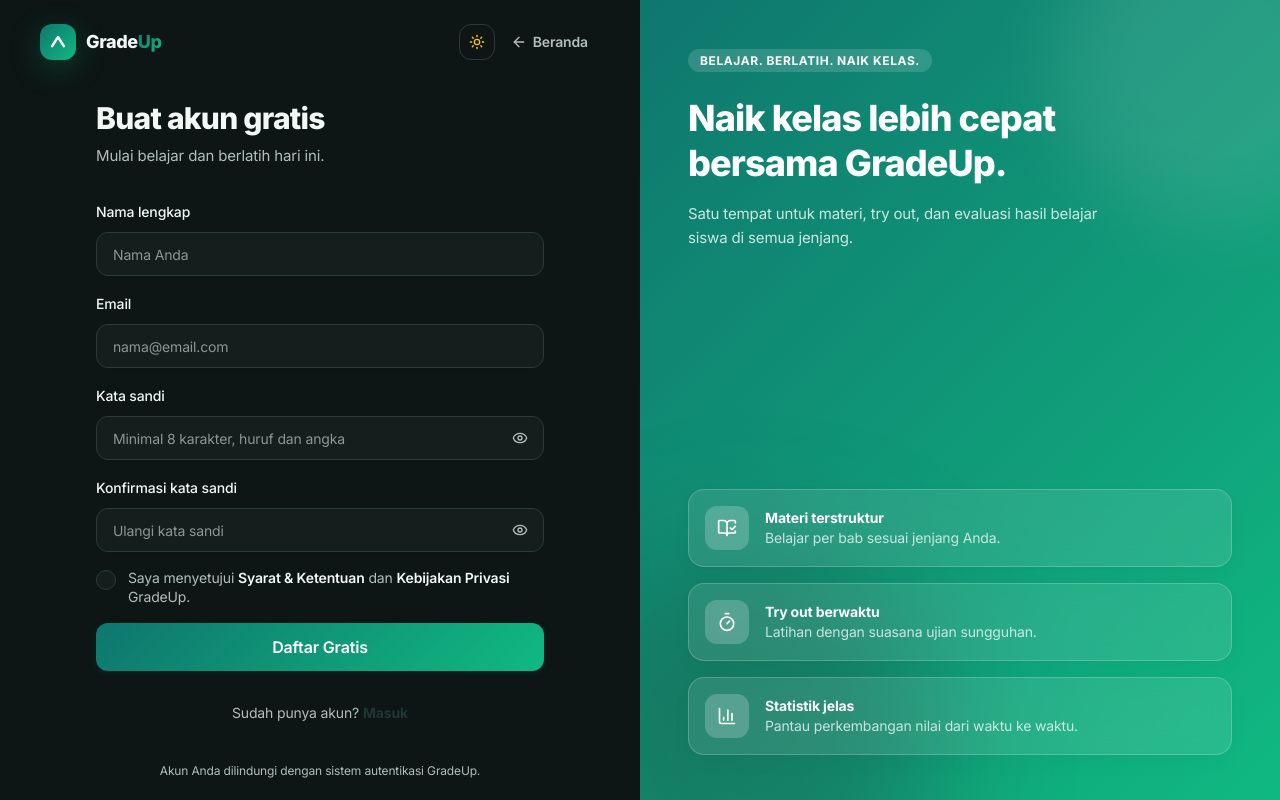
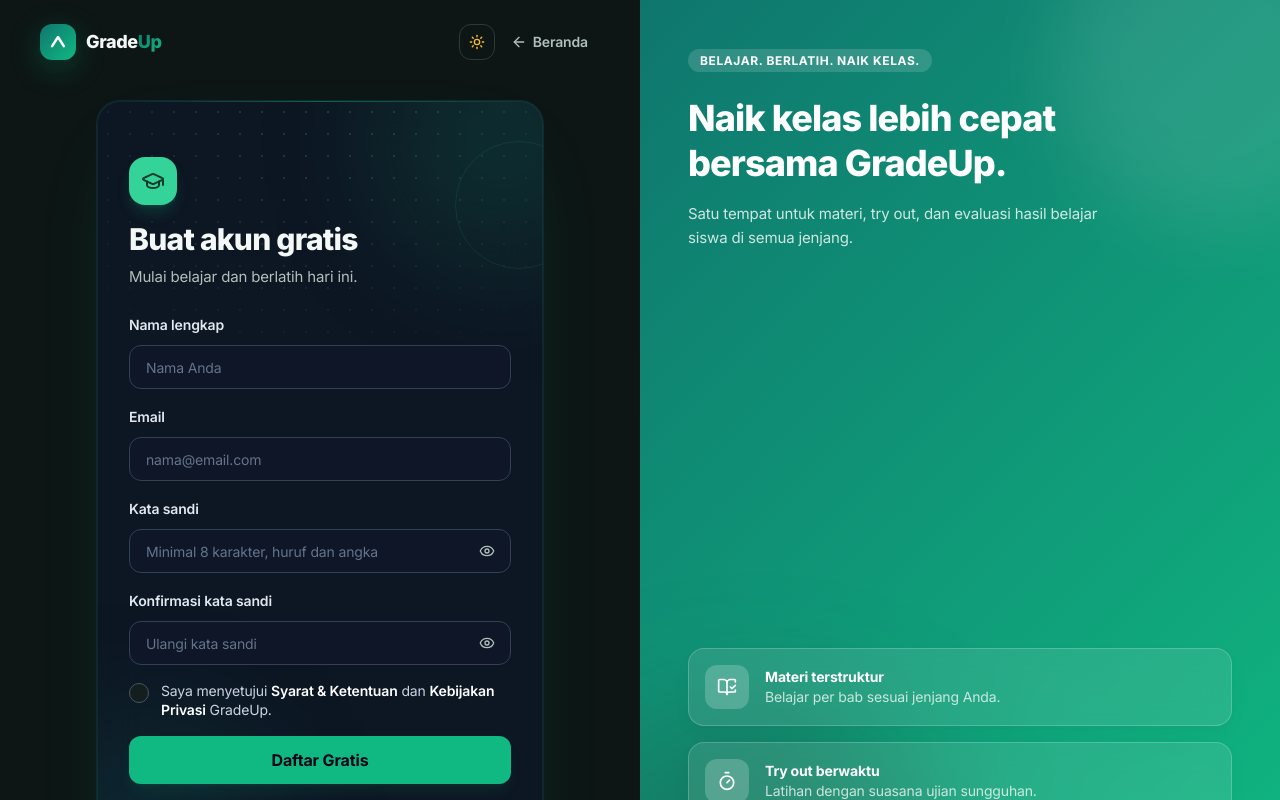
Before and after one commit to Hazeli-dev/GradeUpV2, a React (Vite) app: page /register in a window 1280 px wide. Shown: the top 800 px of the page. Built offline with nearby package versions, Linux system fonts and the light colour scheme; no server answers.

Commit message:
Update register-page.tsx

```diff
--- a/src/pages/auth/register-page.tsx
+++ b/src/pages/auth/register-page.tsx
@@ -1,7 +1,6 @@
-
 import { useState, type FormEvent, type ChangeEvent } from "react";
 import { Link, useNavigate, useSearchParams } from "react-router-dom";
-import { Loader2 } from "lucide-react";
+import { GraduationCap, Loader2 } from "lucide-react";
 import { toast } from "sonner";
 
 import { Button } from "@/components/ui/button";
@@ -22,6 +21,26 @@ import { isValidEmail } from "@/utils/format";
 type Errors = Partial<
   Record<"name" | "email" | "password" | "confirm" | "terms", string>
 >;
+
+/* ------------------------------------------------------------------ */
+/* Token gaya (disamakan dengan HomePage dan LoginPage)                */
+/* ------------------------------------------------------------------ */
+
+const linkText =
+  "font-semibold text-teal-700 transition-colors duration-300 hover:text-teal-800 hover:underline dark:text-emerald-400 dark:hover:text-emerald-300";
+
+const labelText = "text-sm font-semibold text-slate-700 dark:text-slate-200";
+
+/**
+ * Gaya untuk semua <input> di dalam form, termasuk input di dalam
+ * komponen PasswordInput, tanpa perlu mengubah komponen bersama.
+ * Kondisi aria-invalid sengaja dikecualikan agar state error tetap terlihat.
+ */
+const fieldStyles =
+  "[&_input]:h-11 [&_input]:rounded-xl [&_input]:border-slate-200 [&_input]:bg-white/80 [&_input]:text-sm [&_input]:text-slate-900 [&_input]:transition-all [&_input]:duration-300 [&_input]:placeholder:text-slate-400 " +
+  "[&_input:not([aria-invalid=true]):hover]:border-teal-300 [&_input:not([aria-invalid=true]):focus-visible]:border-emerald-500 [&_input:not([aria-invalid=true]):focus-visible]:ring-emerald-500/30 " +
+  "dark:[&_input]:border-slate-700 dark:[&_input]:bg-slate-900/80 dark:[&_input]:text-white dark:[&_input]:placeholder:text-slate-500 " +
+  "dark:[&_input:not([aria-invalid=true]):hover]:border-teal-700 dark:[&_input:not([aria-invalid=true]):focus-visible]:border-emerald-400 dark:[&_input:not([aria-invalid=true]):focus-visible]:ring-emerald-400/25";
 
 export function RegisterPage() {
   const navigate = useNavigate();
@@ -153,11 +172,29 @@ export function RegisterPage() {
   };
 
   return (
-    <>
+    <div className="relative isolate flex w-full flex-col space-y-6 overflow-hidden rounded-3xl border border-white/80 bg-white/75 p-6 shadow-[0_30px_80px_-40px_rgba(6,78,59,0.45)] ring-1 ring-inset ring-white/60 backdrop-blur-xl transition-colors duration-300 dark:border-emerald-900/40 dark:bg-slate-900/70 dark:shadow-[0_30px_80px_-40px_rgba(16,185,129,0.25)] dark:ring-white/5 sm:p-8">
+      {/* DEKORASI BACKGROUND (tidak interaktif) */}
+      <div
+        aria-hidden="true"
+        className="pointer-events-none absolute inset-0 -z-10 overflow-hidden"
+      >
+        <div className="absolute -right-20 -top-20 h-60 w-60 rounded-full bg-emerald-400/30 blur-3xl dark:bg-emerald-500/15" />
+        <div className="absolute -bottom-24 -left-20 h-64 w-64 rounded-full bg-teal-300/35 blur-3xl dark:bg-teal-600/15" />
+        <div className="absolute inset-0 bg-[radial-gradient(rgba(5,150,105,0.2)_1px,transparent_1.5px)] [background-size:22px_22px] [mask-image:radial-gradient(ellipse_80%_40%_at_50%_0%,#000_20%,transparent_100%)] [-webkit-mask-image:radial-gradient(ellipse_80%_40%_at_50%_0%,#000_20%,transparent_100%)] dark:bg-[radial-gradient(rgba(110,231,183,0.16)_1px,transparent_1.5px)]" />
+        <div className="absolute inset-x-8 top-0 h-px bg-gradient-to-r from-transparent via-emerald-400/60 to-transparent dark:via-emerald-500/40" />
+        <div className="absolute -right-10 top-10 h-32 w-32 rounded-full border border-emerald-400/40 dark:border-emerald-400/10" />
+      </div>
+
+      <div className="flex flex-col space-y-4">
+        <div className="flex h-12 w-12 items-center justify-center rounded-2xl bg-teal-700 text-white shadow-lg shadow-teal-700/25 dark:bg-emerald-400 dark:text-[#123b29] dark:shadow-emerald-500/20">
+          <GraduationCap className="h-6 w-6" />
+        </div>
+
         <AuthHeading
           title="Buat akun gratis"
           description="Mulai belajar dan berlatih hari ini."
         />
+      </div>
 
       {serverError && (
         <FormAlert type="error">
@@ -167,19 +204,19 @@ export function RegisterPage() {
 
       {/* INFORMASI REFERRAL */}
       {referralCode && (
-        <div className="rounded-lg border border-primary/20 bg-primary/5 p-3 text-sm">
-          <p className="font-semibold text-primary">
+        <div className="rounded-xl border border-emerald-200 bg-emerald-50/80 p-3.5 text-sm dark:border-emerald-800/60 dark:bg-emerald-950/40">
+          <p className="font-semibold text-teal-800 dark:text-emerald-300">
             Undangan Referral GradeUp
           </p>
 
-          <p className="mt-1 text-muted-foreground">
+          <p className="mt-1 text-slate-600 dark:text-slate-300">
             Kode undangan:{" "}
-            <span className="font-bold text-foreground">
+            <span className="font-bold text-slate-900 dark:text-white">
               {referralCode}
             </span>
           </p>
 
-          <p className="mt-1 text-xs text-muted-foreground">
+          <p className="mt-1 text-xs leading-5 text-slate-600 dark:text-slate-300">
             Selesaikan pendaftaran dan pembelian Premium pertama
             sesuai ketentuan referral untuk membantu pengundang
             memperoleh hadiah.
@@ -191,10 +228,12 @@ export function RegisterPage() {
       <form
         onSubmit={submit}
         noValidate
-        className="space-y-4"
+        className={`space-y-4 ${fieldStyles}`}
       >
         <div className="space-y-2">
-          <Label htmlFor="name">Nama lengkap</Label>
+          <Label htmlFor="name" className={labelText}>
+            Nama lengkap
+          </Label>
 
           <Input
             id="name"
@@ -210,7 +249,9 @@ export function RegisterPage() {
         </div>
 
         <div className="space-y-2">
-          <Label htmlFor="email">Email</Label>
+          <Label htmlFor="email" className={labelText}>
+            Email
+          </Label>
 
           <Input
             id="email"
@@ -227,7 +268,9 @@ export function RegisterPage() {
         </div>
 
         <div className="space-y-2">
-          <Label htmlFor="password">Kata sandi</Label>
+          <Label htmlFor="password" className={labelText}>
+            Kata sandi
+          </Label>
 
           <PasswordInput
             id="password"
@@ -242,7 +285,7 @@ export function RegisterPage() {
         </div>
 
         <div className="space-y-2">
-          <Label htmlFor="confirm">
+          <Label htmlFor="confirm" className={labelText}>
             Konfirmasi kata sandi
           </Label>
 
@@ -273,19 +316,19 @@ export function RegisterPage() {
                   terms: undefined,
                 }));
               }}
-              className="mt-0.5"
+              className="mt-0.5 border-slate-300 data-[state=checked]:border-teal-700 data-[state=checked]:bg-teal-700 data-[state=checked]:text-white dark:border-slate-600 dark:data-[state=checked]:border-emerald-500 dark:data-[state=checked]:bg-emerald-500 dark:data-[state=checked]:text-slate-950"
             />
 
             <Label
               htmlFor="terms"
-              className="text-sm font-normal leading-snug text-muted-foreground"
+              className="text-sm font-normal leading-snug text-slate-600 dark:text-slate-300"
             >
               Saya menyetujui{" "}
-              <span className="font-semibold text-foreground">
+              <span className="font-semibold text-slate-900 dark:text-white">
                 Syarat & Ketentuan
               </span>{" "}
               dan{" "}
-              <span className="font-semibold text-foreground">
+              <span className="font-semibold text-slate-900 dark:text-white">
                 Kebijakan Privasi
               </span>{" "}
               GradeUp.
@@ -298,7 +341,7 @@ export function RegisterPage() {
         <Button
           type="submit"
           size="lg"
-          className="w-full"
+          className="h-12 w-full rounded-xl bg-teal-700 font-bold text-white shadow-lg shadow-teal-700/20 transition-all duration-300 hover:-translate-y-0.5 hover:bg-teal-800 hover:shadow-xl disabled:hover:translate-y-0 motion-reduce:transition-none motion-reduce:hover:translate-y-0 dark:bg-emerald-500 dark:text-slate-950 dark:shadow-emerald-500/10 dark:hover:bg-emerald-400"
           disabled={loading}
         >
           {loading ? (
@@ -313,16 +356,15 @@ export function RegisterPage() {
       </form>
 
       {/* LINK LOGIN */}
-      <p className="mt-8 text-center text-sm text-muted-foreground">
+      <div className="border-t border-slate-200/80 pt-5 dark:border-slate-700/70">
+        <p className="text-center text-sm text-slate-600 dark:text-slate-300">
           Sudah punya akun?{" "}
-        <Link
-          to="/login"
-          className="font-bold text-primary hover:underline dark:text-accent"
-        >
+          <Link to="/login" className={linkText}>
             Masuk
           </Link>
         </p>
-    </>
+      </div>
+    </div>
   );
 }
 
```
Lines whose indentation alone changed are shown as unchanged.
